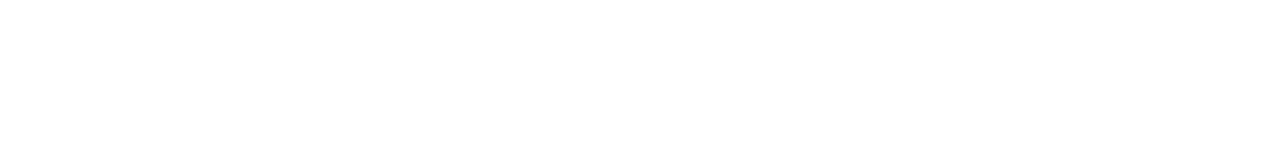
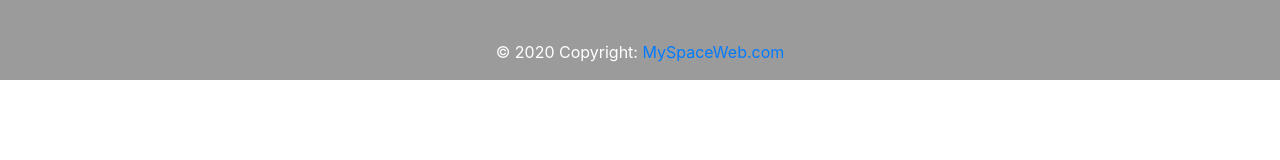
Before and after one commit to Maz191099/MySpaceWeb, a plain HTML site: page index.html in a window 1280 px wide. Drawn offline with nearby package versions, Linux system fonts and the light colour scheme.

Commit message:
Se agrego el footer

```diff
--- a/index.html
+++ b/index.html
@@ -13,8 +13,10 @@
         <main>
 
         </main>
-        <footer>
-
+        <footer class="page-footer pt-4" style="background-color: #9b9b9b; color: white;">
+            <div class="footer-copyright text-center py-3">© 2020 Copyright:
+                <a href="#"> MySpaceWeb.com</a>
+            </div>
         </footer>
         <script src="https://code.jquery.com/jquery-3.5.1.slim.min.js" integrity="sha384-DfXdz2htPH0lsSSs5nCTpuj/zy4C+OGpamoFVy38MVBnE+IbbVYUew+OrCXaRkfj" crossorigin="anonymous"></script>
         <script src="https://cdn.jsdelivr.net/npm/popper.js@1.16.0/dist/umd/popper.min.js" integrity="sha384-Q6E9RHvbIyZFJoft+2mJbHaEWldlvI9IOYy5n3zV9zzTtmI3UksdQRVvoxMfooAo" crossorigin="anonymous"></script>
```
